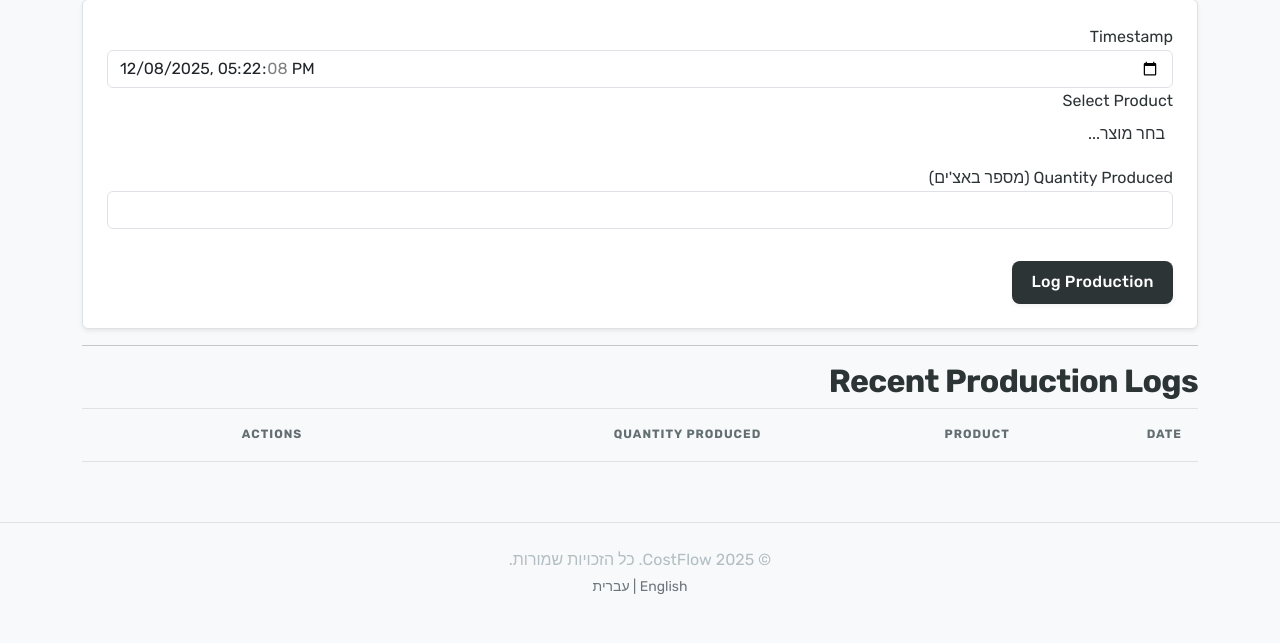
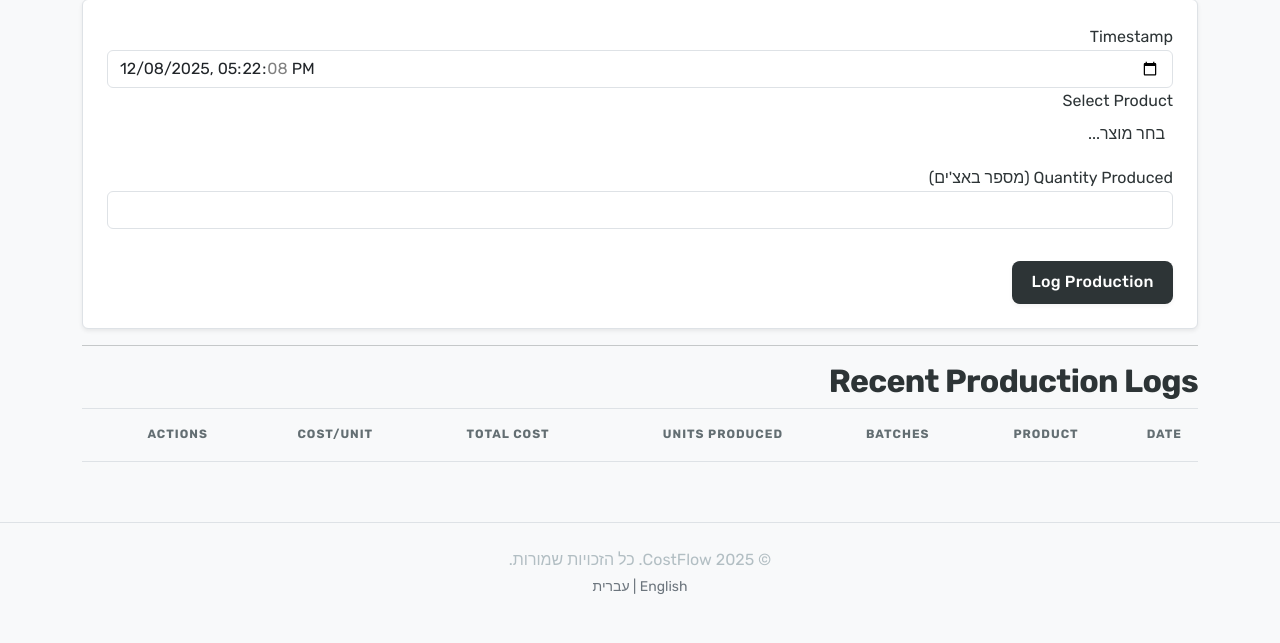
Before and after one commit to gabik/costflow, a Flask app: page /production in a window 1280 px wide. Shown: the part 157-800 px from the top of the page. Run offline with Flask 3, Linux system fonts and the light colour scheme; lists and menus that the app fills with data are empty; some libraries are stand-ins or nearby versions.

Commit message:
Feat: Add production cost tracking per batch with supplier-specific pricing

```diff
--- a/app/models.py
+++ b/app/models.py
@@ -27,6 +27,12 @@ class ProductionLog(db.Model):
     quantity_produced = db.Column(db.Float, nullable=False)
     timestamp = db.Column(db.DateTime, default=datetime.utcnow)
     is_carryover = db.Column(db.Boolean, default=False, nullable=False)
+
+    # Cost tracking fields
+    total_cost = db.Column(db.Float, nullable=True)  # Total cost of this production
+    cost_per_unit = db.Column(db.Float, nullable=True)  # Cost per unit produced
+    cost_details = db.Column(db.Text, nullable=True)  # JSON string with supplier breakdown
+
     # Relationships
     product = db.relationship('Product', backref='production_logs')
 
--- a/app/routes/production.py
+++ b/app/routes/production.py
@@ -1,7 +1,8 @@
 from datetime import datetime
+import json
 from flask import Blueprint, render_template, request, redirect, url_for
-from ..models import db, Product, ProductionLog, StockLog, InsufficientStockError
-from .utils import log_audit, deduct_material_stock
+from ..models import db, Product, ProductionLog, StockLog, InsufficientStockError, RawMaterial
+from .utils import log_audit, deduct_material_stock, calculate_premake_cost_per_unit
 
 production_blueprint = Blueprint('production', __name__)
 
@@ -16,17 +17,50 @@ def production():
 
         product = Product.query.get_or_404(product_id)
 
-        # Deduct materials for production
+        # Track total production cost
+        total_production_cost = 0
+        cost_details = {'materials': [], 'premakes': [], 'packaging': []}
+
+        # Deduct materials for production and calculate costs
         try:
             for component in product.components:
                 if component.component_type == 'raw_material':
                     required_qty = component.quantity * quantity_produced
-                    # This function will deduct from primary supplier first, then others
-                    deduct_material_stock(component.component_id, required_qty)
+                    # Get deduction details with costs
+                    deductions = deduct_material_stock(component.component_id, required_qty)
+
+                    # Calculate cost for this material
+                    material_cost = sum(d[3] for d in deductions)  # d[3] is total_cost
+                    total_production_cost += material_cost
+
+                    # Store details for tracking
+                    material = RawMaterial.query.get(component.component_id)
+                    cost_details['materials'].append({
+                        'name': material.name,
+                        'suppliers_used': [
+                            {'supplier_id': d[0], 'qty': d[1], 'cost': d[3]}
+                            for d in deductions
+                        ],
+                        'total_cost': material_cost
+                    })
+
                 elif component.component_type == 'premake':
+                    # Calculate premake cost
+                    premake = Product.query.filter_by(id=component.component_id, is_premake=True).first()
+                    if premake:
+                        premake_cost_per_unit = calculate_premake_cost_per_unit(premake)
+                        required_qty = component.quantity * quantity_produced
+                        material_cost = premake_cost_per_unit * required_qty
+                        total_production_cost += material_cost
+
+                        cost_details['premakes'].append({
+                            'name': premake.name,
+                            'qty': required_qty,
+                            'cost': material_cost
+                        })
+
                     # Deduct premake stock
                     required_qty = component.quantity * quantity_produced
-                    # Use StockLog for premakes (they don't have suppliers)
                     stock_log = StockLog(
                         product_id=component.component_id,
                         action_type='add',
@@ -34,8 +68,30 @@ def production():
                     )
                     db.session.add(stock_log)
 
-            # Log production (only after successful material deduction)
-            production_log = ProductionLog(product_id=product_id, quantity_produced=quantity_produced)
+                elif component.component_type == 'packaging' and component.packaging:
+                    # Calculate packaging cost
+                    required_qty = component.quantity * quantity_produced
+                    packaging_cost = component.packaging.price_per_unit * required_qty
+                    total_production_cost += packaging_cost
+
+                    cost_details['packaging'].append({
+                        'name': component.packaging.name,
+                        'qty': required_qty,
+                        'cost': packaging_cost
+                    })
+
+            # Calculate cost per unit
+            units_produced = quantity_produced * product.products_per_recipe
+            cost_per_unit = total_production_cost / units_produced if units_produced > 0 else 0
+
+            # Create production log WITH COST INFORMATION
+            production_log = ProductionLog(
+                product_id=product_id,
+                quantity_produced=quantity_produced,
+                total_cost=total_production_cost,
+                cost_per_unit=cost_per_unit,
+                cost_details=json.dumps(cost_details)
+            )
             db.session.add(production_log)
             db.session.commit()
 
--- a/app/routes/utils.py
+++ b/app/routes/utils.py
@@ -434,7 +434,7 @@ def deduct_material_with_supplier_tracking(material_id, quantity):
 def deduct_material_stock(material_id, quantity_needed):
     """
     Deduct stock from suppliers using 'primary first, then others' strategy.
-    Returns list of (supplier_id, quantity_deducted) tuples.
+    Returns list of (supplier_id, quantity_deducted, cost_per_unit, total_cost) tuples.
     Raises InsufficientStockError if not enough stock available.
     """
     from ..models import db, RawMaterialSupplier, StockLog, InsufficientStockError, RawMaterial
@@ -469,7 +469,13 @@ def deduct_material_stock(material_id, quantity_needed):
             )
             db.session.add(stock_log)
 
-            deductions.append((link.supplier_id, to_deduct))
+            # Include cost information in deductions
+            deductions.append((
+                link.supplier_id,
+                to_deduct,
+                link.cost_per_unit,  # Add cost per unit
+                to_deduct * link.cost_per_unit  # Add total cost
+            ))
             remaining -= to_deduct
 
     if remaining > 0:
--- a/templates/production.html
+++ b/templates/production.html
@@ -69,7 +69,10 @@
     <tr>
         <th>{{ _('Date') }}</th>
         <th>{{ _('Product') }}</th>
-        <th>{{ _('Quantity Produced') }}</th>
+        <th>{{ _('Batches') }}</th>
+        <th>{{ _('Units Produced') }}</th>
+        <th>{{ _('Total Cost') }}</th>
+        <th>{{ _('Cost/Unit') }}</th>
         <th>{{ _('Actions') }}</th>
     </tr>
     </thead>
@@ -79,6 +82,9 @@
         <td>{{ log.timestamp.strftime('%Y-%m-%d %H:%M:%S') }}</td>
         <td>{{ log.product.name }}</td>
         <td>{{ "%.2f"|format(log.quantity_produced) }}</td>
+        <td>{{ "%.0f"|format(log.quantity_produced * log.product.products_per_recipe) }}</td>
+        <td>₪{{ "%.2f"|format(log.total_cost or 0) }}</td>
+        <td>₪{{ "%.2f"|format(log.cost_per_unit or 0) }}</td>
         <td>
             <button type="button" class="btn btn-sm btn-outline-primary" data-bs-toggle="modal" data-bs-target="#editProductionModal"
                     data-log-id="{{ log.id }}" data-product-name="{{ log.product.name }}" data-quantity="{{ log.quantity_produced }}">
```
Also changed, not shown: app/routes/main.py (+51 -0 lines), migrate_production_costs.py (added, +56 -0 lines).
